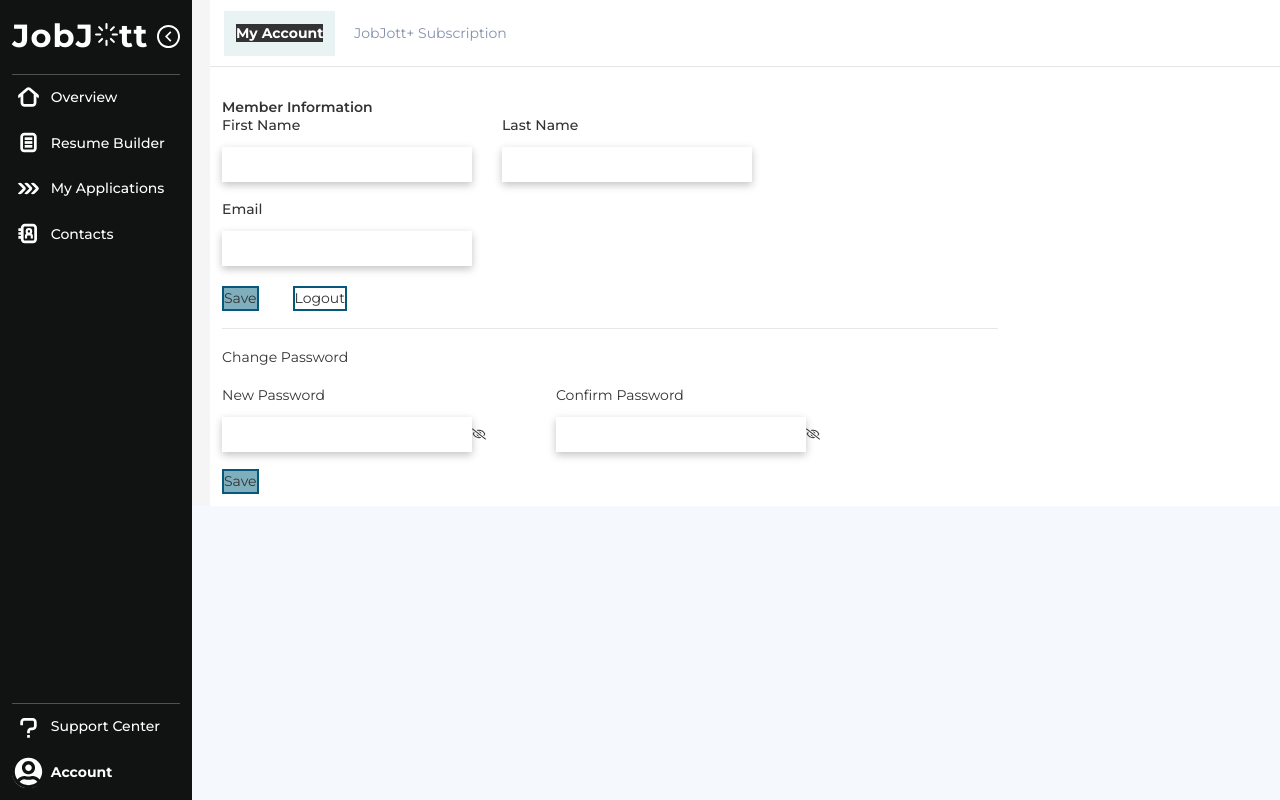
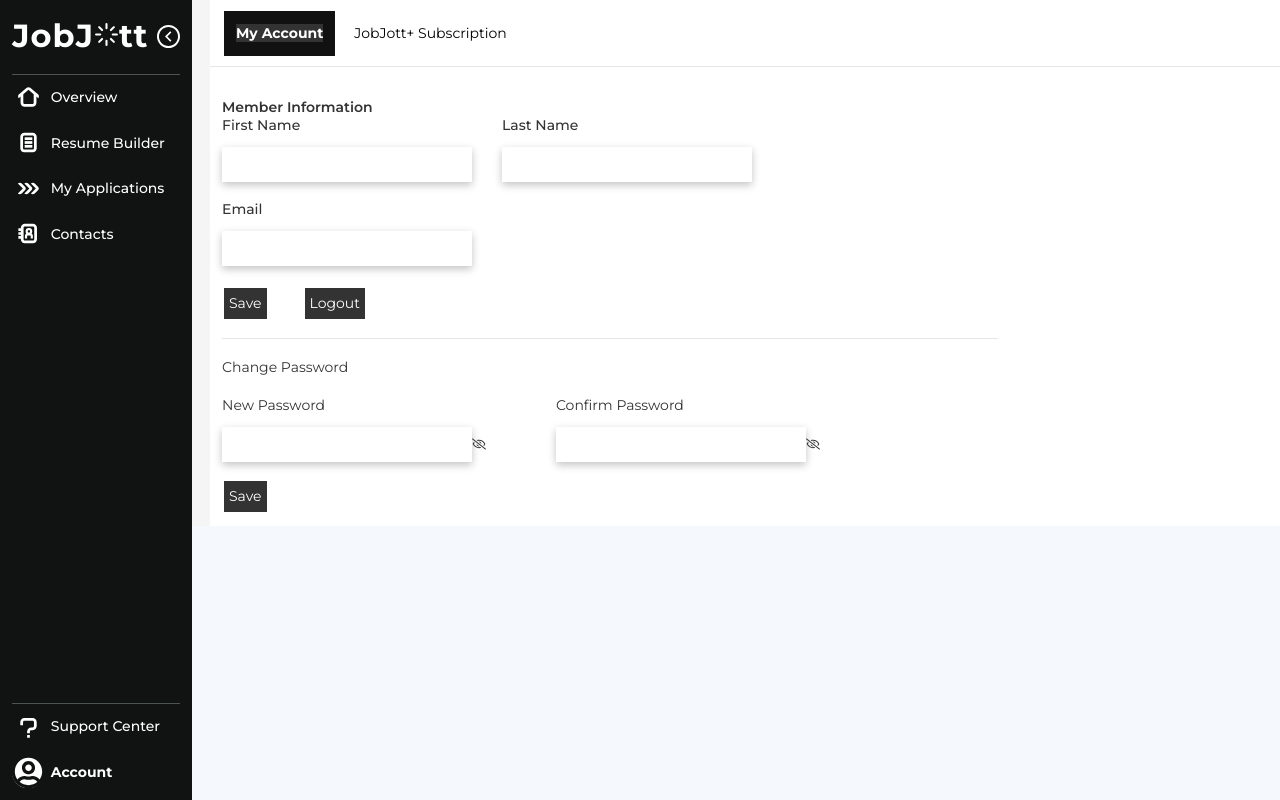
Before and after one commit to JobJott/frontend-repo, a React (Vite) app: page /dashboard/account in a window 1280 px wide. Built offline with nearby package versions, Linux system fonts and the light colour scheme.

Commit message:
account color change

```diff
--- a/src/components/Dashboard/Pages/Account/Account.css
+++ b/src/components/Dashboard/Pages/Account/Account.css
@@ -3,7 +3,7 @@
     font-size: 14px
 }
 .acct-btn{
-    background-color: #E9F3F3;
+    background-color: #111;
     padding: 12px;
 }
 .my-acct{
@@ -16,7 +16,7 @@
     padding: 12px;
 }
 .job-sub{
-    color: #001b527c;
+    color: #000;
     font-size: 14px;
 }
 .text{
@@ -75,12 +75,15 @@
 }
 .action-col{
     align-items: center;
-    color: #333;
+    background-color: #333;
+    color: #fff;
+    padding: 5px;
     border: 2px solid;
-    border-color: #05587c;
+
 }
-.action-col.active{
-    background-color: #05627c82;
+.action-col.active:hover{
+    background-color: #fff;
+    color: #333 ;
 }
 .password-col{
     input{
```
